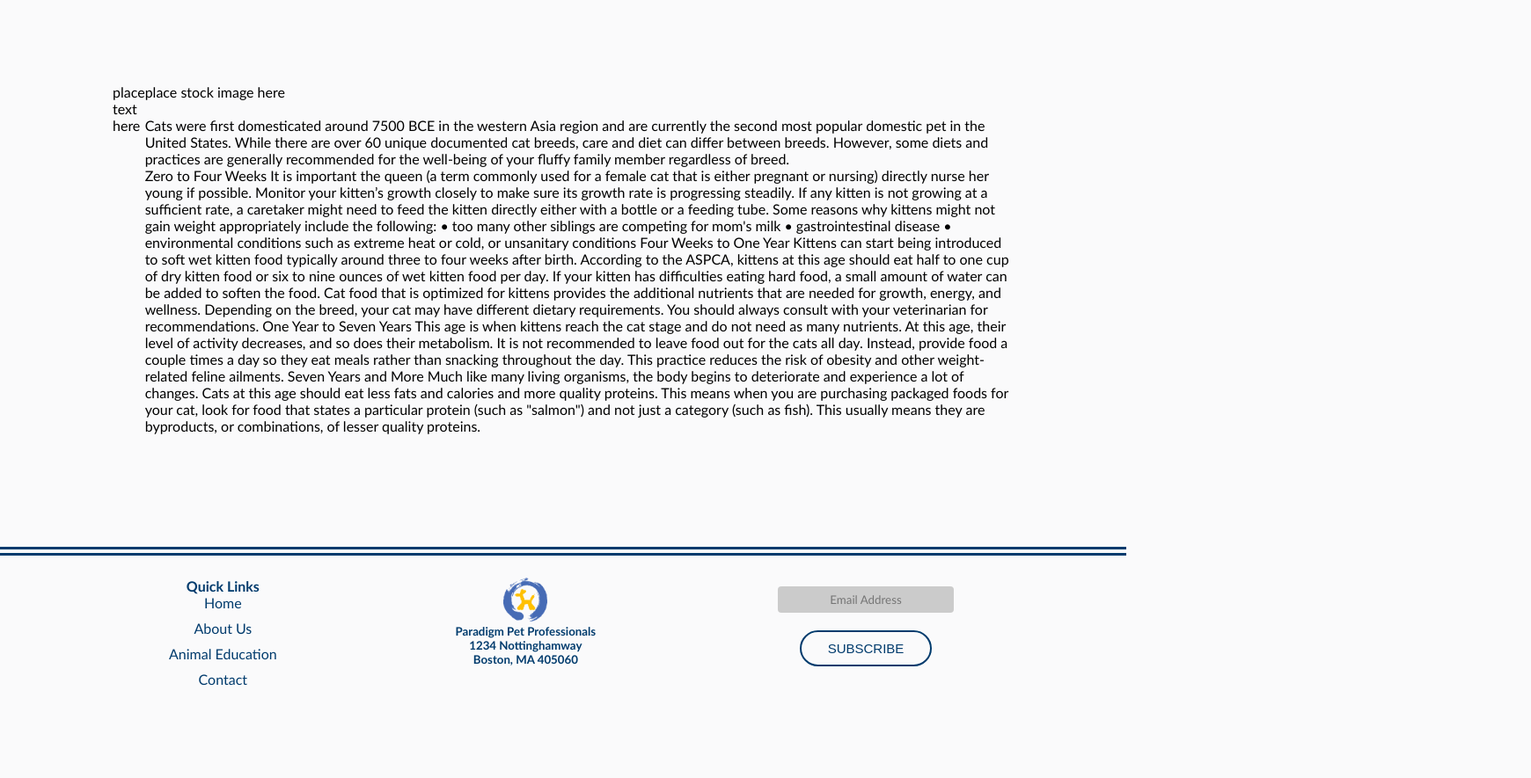
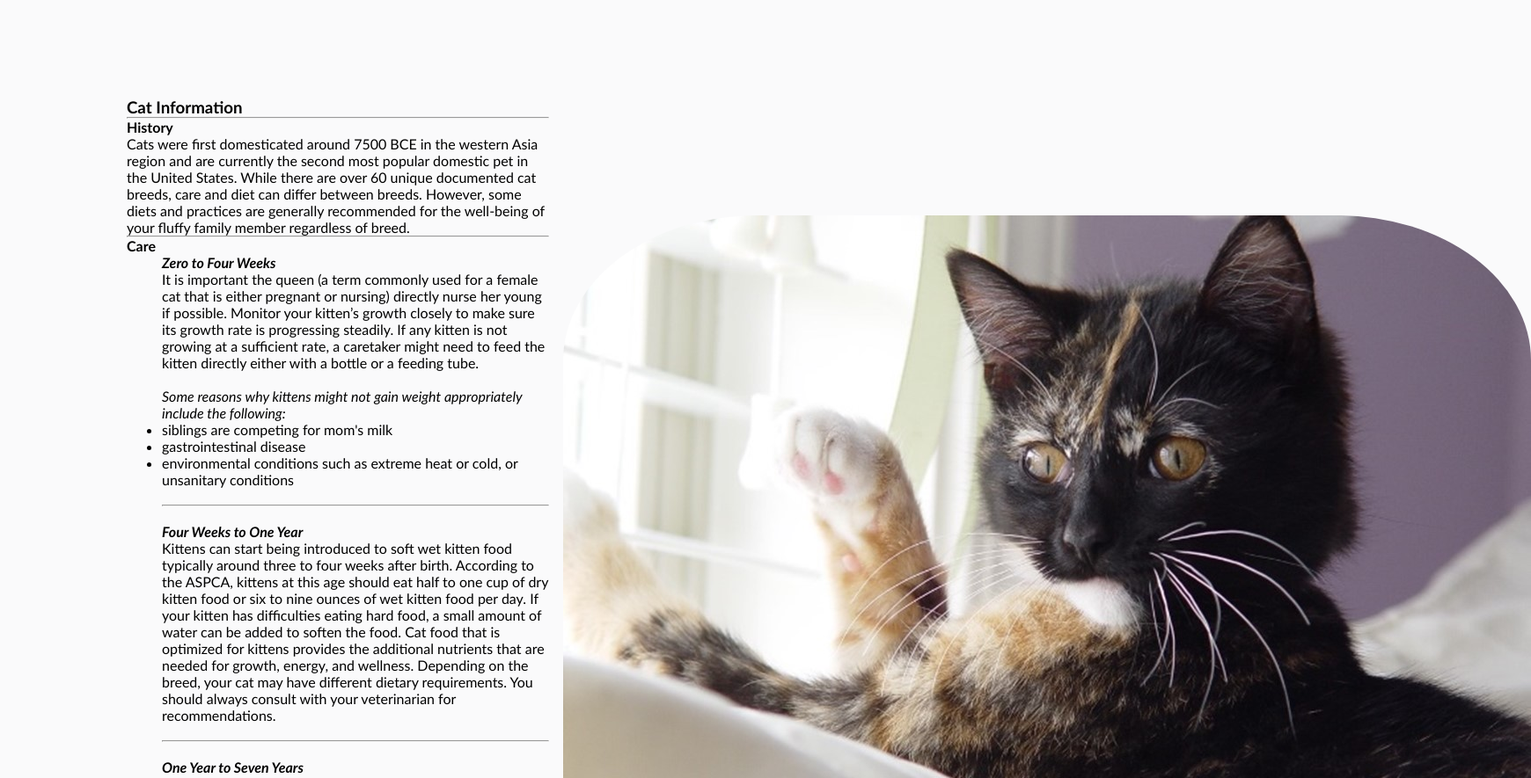
Before and after one commit to emc-03/ULDesign---PPP, a plain HTML site: page dropdown/cats.html in a window 1280 px wide. Shown: the part 166-1051 px from the top of the page at 88% size, 1740 px wide, since content can reach past the window. Before the commit the page ends 983 px from the top, so only its background shows below. Drawn offline with nearby package versions, Linux system fonts and the light colour scheme; files whose address does not match are found by name.

Commit message:
Cat updates

```diff
--- a/dropdown/cats.html
+++ b/dropdown/cats.html
@@ -36,29 +36,48 @@
     </div>
     <a href="javascript:void(0);" class="icon" onclick="dropDownNav()">&#9776;</a>
   </nav>
-<main>
-<div class = "mainLeft">
-  <p>place text here</p>
-</div>
-<div class = "mainRight">
-  <p>place stock image here </p>
+<main class="catMain">
+<div class = "mainCatLeft">
+  <h3>Cat Information</h3>
+  <hr>
+  <h4>History</h4>
+  <p>Cats were first domesticated around 7500 BCE in the western Asia region and are currently the second most popular domestic pet in the United States. While there are over 60 unique documented cat breeds, care and diet can differ between breeds. However, some diets and practices are generally recommended for the well-being of your fluffy family member regardless of breed.</p>
+  <hr>
+  <h4>Care</h4>
+  <p>
+    <ul>
+      <lh>Zero to Four Weeks</lh>
+      <br>
+    It is important the queen (a term commonly used for a female cat that is either pregnant or nursing) directly nurse her young if possible. Monitor your kitten’s growth closely to make sure its growth rate is progressing steadily. If any kitten is not growing at a sufficient rate, a caretaker might need to feed the kitten directly either with a bottle or a feeding tube.<br> <br><em>Some reasons why kittens might not gain weight appropriately include the following:</em>
+    <li>siblings are competing for mom's milk</li>
+    <li>gastrointestinal disease</li>
+    <li>environmental conditions such as extreme heat or cold, or unsanitary conditions</li>
+    <br>
+    <hr>
+    <br>
+    <lh>Four Weeks to One Year</lh>
+    <br>
+    Kittens can start being introduced to soft wet kitten food typically around three to four weeks after birth. According to the ASPCA, kittens at this age should eat half to one cup of dry kitten food or six to nine ounces of wet kitten food per day. If your kitten has difficulties eating hard food, a small amount of water can be added to soften the food. Cat food that is optimized for kittens provides the additional nutrients that are needed for growth, energy, and wellness. Depending on the breed, your cat may have different dietary requirements. You should always consult with your veterinarian for recommendations.
+    <br>
+    <br>
+    <hr>
+    <br>
+    <lh>One Year to Seven Years</lh>
+    <br>
+    This age is when kittens reach the cat stage and do not need as many nutrients. At this age, their level of activity decreases, and so does their metabolism. It is not recommended to leave food out for the cats all day. Instead, provide food a couple times a day so they eat meals rather than snacking throughout the day. This practice reduces the risk of obesity and other weight-related feline ailments.
+    <br>
+    <br>
+    <hr>
+    <br>
+    <lh>Seven Years and More</lh>
+    <br>
+    Much like many living organisms, the body begins to deteriorate and experience a lot of changes. Cats at this age should eat less fats and calories and more quality proteins. This means when you are purchasing packaged foods for your cat, look for food that states a particular protein (such as "salmon") and not just a category (such as fish). This usually means they are byproducts, or combinations, of lesser quality proteins.
+  </ul>
+  </div>
+<div class = "mainCatRight">
+  <img src="/images/Picture7.jpg">
   <br>
-  <p>Cats were first domesticated around 7500 BCE in the western Asia region and are currently the second most popular domestic pet in the United States. While there are over 60 unique documented cat breeds, care and diet can differ between breeds. However, some diets and practices are generally recommended for the well-being of your fluffy family member regardless of breed.</p>
-  <p>Zero to Four Weeks
-    It is important the queen (a term commonly used for a female cat that is either pregnant or nursing) directly nurse her young if possible. Monitor your kitten’s growth closely to make sure its growth rate is progressing steadily. If any kitten is not growing at a sufficient rate, a caretaker might need to feed the kitten directly either with a bottle or a feeding tube. Some reasons why kittens might not gain weight appropriately include the following:
-    •	too many other siblings are competing for mom's milk
-    •	gastrointestinal disease
-    •	environmental conditions such as extreme heat or cold, or unsanitary conditions
 
-    Four Weeks to One Year
-    Kittens can start being introduced to soft wet kitten food typically around three to four weeks after birth. According to the ASPCA, kittens at this age should eat half to one cup of dry kitten food or six to nine ounces of wet kitten food per day. If your kitten has difficulties eating hard food, a small amount of water can be added to soften the food. Cat food that is optimized for kittens provides the additional nutrients that are needed for growth, energy, and wellness. Depending on the breed, your cat may have different dietary requirements. You should always consult with your veterinarian for recommendations.
-
-    One Year to Seven Years
-    This age is when kittens reach the cat stage and do not need as many nutrients. At this age, their level of activity decreases, and so does their metabolism. It is not recommended to leave food out for the cats all day. Instead, provide food a couple times a day so they eat meals rather than snacking throughout the day. This practice reduces the risk of obesity and other weight-related feline ailments.
-
-    Seven Years and More
-    Much like many living organisms, the body begins to deteriorate and experience a lot of changes. Cats at this age should eat less fats and calories and more quality proteins. This means when you are purchasing packaged foods for your cat, look for food that states a particular protein (such as "salmon") and not just a category (such as fish). This usually means they are byproducts, or combinations, of lesser quality proteins.
-    </p>
 </div>
 </main>
   <footer class="footerDiv">
--- a/main.css
+++ b/main.css
@@ -520,6 +520,36 @@ form button:hover {
   border-width: 5px;
 }
 
+/* Cat Page */
+.catMain {
+  display:flex;
+  width:auto;
+
+}
+.mainCatLeft {
+  margin:auto;
+  padding:1rem;
+  display:inline-block;
+
+}
+
+.mainCatLeft lh {
+  font-weight: bold;
+  font-style: italic;
+}
+
+.mainCatRight {
+  margin:auto;
+  display: inline-block;
+  width:50%;
+  }
+
+.mainCatRight img {
+  margin:auto;
+  border-radius: 20%;
+  width:fit-content;
+}
+
 @media screen and (max-width: 600px) {
 
   .navBar a:not(:first-child),
```
Also changed, not shown: dropdown/dogs.html (+16 -4 lines).
